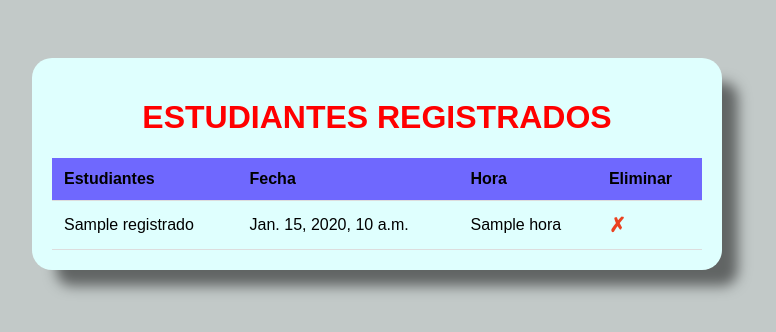
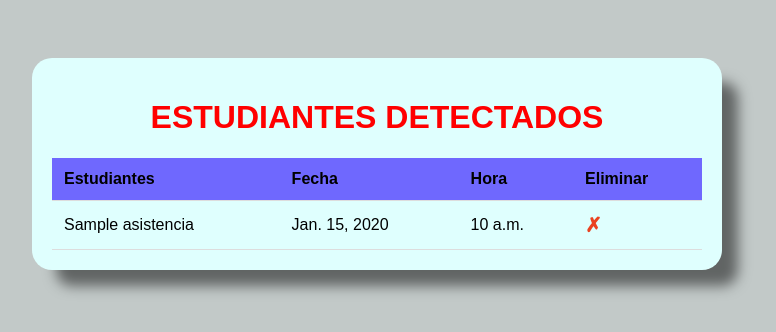
Before and after one commit to JarenML/Facial-Recognition-Attendance, a Django app: template templates/base/registro_asistencia.html in a window 1280 px wide. Shown: the top 332 px of the page, without its empty margins (263-1039 px from the left). Run offline with Django 5.2, Linux system fonts and the light colour scheme; tables that the repository leaves empty hold one stand-in row (values such as "Sample post"); the template is opened without the code that fills it: values that come from a table or form of the project are taken from there, most other values are stand-ins (such as "Sample title", 1, 10 or a date in 2020).

Commit message:
Cambiando logica de CBV a FBV, y renombrando rutas

```diff
--- a/base/urls.py
+++ b/base/urls.py
@@ -1,6 +1,6 @@
 from django.urls import path
-from .views import ListaRegistrados, EliminarRegistro
+from . import views
 
 
-urlpatterns = [path('registrados/', ListaRegistrados.as_view(), name='registrados'),
-               path('eliminar-registro/<int:pk>', EliminarRegistro.as_view(), name='eliminar')]
+urlpatterns = [path('detectados/', views.listar_detectados, name='detectados'),
+               path('eliminar-detectado/<int:id>', views.eliminar_detectado, name='eliminar')]
--- a/templates/base/confirmar_eliminacion_reg.html
+++ b/templates/base/confirmar_eliminacion_reg.html
@@ -2,8 +2,8 @@
 
 {% block title %}Eliminacion{% endblock %}
 {% block content %}
-    <h2>¿Desea eliminar el registro: "{{ registro.nombre }}"?</h2>
-    <form  method="post">
+    <h2>¿Desea eliminar el registro: "{{ detectado.nombre }}"?</h2>
+    <form method="post">
         {% csrf_token %}
         <input type="submit" value="Confirmar eliminacion">
     </form>
--- a/templates/base/registro_asistencia.html
+++ b/templates/base/registro_asistencia.html
@@ -3,8 +3,8 @@
 {% block title %}Detectados{% endblock %}
 {% block content %}
     <div class="container">
-        {% if registrados %}
-            <h1>ESTUDIANTES REGISTRADOS</h1>
+        {% if detectados %}
+            <h1>ESTUDIANTES DETECTADOS</h1>
             <table>
                 <thead>
                     <tr>
@@ -15,20 +15,20 @@
                     </tr>
                 </thead>
                 <tbody>
-                    {% for re in registrados %}
+                    {% for detectado in detectados %}
                     <tr>
-                        <td>{{ re.nombre }}</td>
-                        <td>{{ re.fecha }}</td>
-                        <td>{{ re.hora }}</td>
+                        <td>{{ detectado.nombre }}</td>
+                        <td>{{ detectado.fecha }}</td>
+                        <td>{{ detectado.hora }}</td>
                         <td>
-                            <a class="enlace-eliminar" href="{% url 'eliminar' re.id %}" aria-label="Eliminar {{ re.nombre }}">&#x2717;</a>
+                            <a class="enlace-eliminar" href="{% url 'eliminar' detectado.id %}" aria-label="Eliminar {{ detectado.nombre }}">&#x2717;</a>
                         </td>
                     </tr>
                     {% endfor %}
                 </tbody>
             </table>
         {% else %}
-            <h1>No hay registros disponibles todavía</h1>
+            <h1>Aun no se detecto a nadie</h1>
         {% endif %}
     </div>
 {% endblock %}
```
Also changed, not shown: base/views.py (+19 -14 lines).
